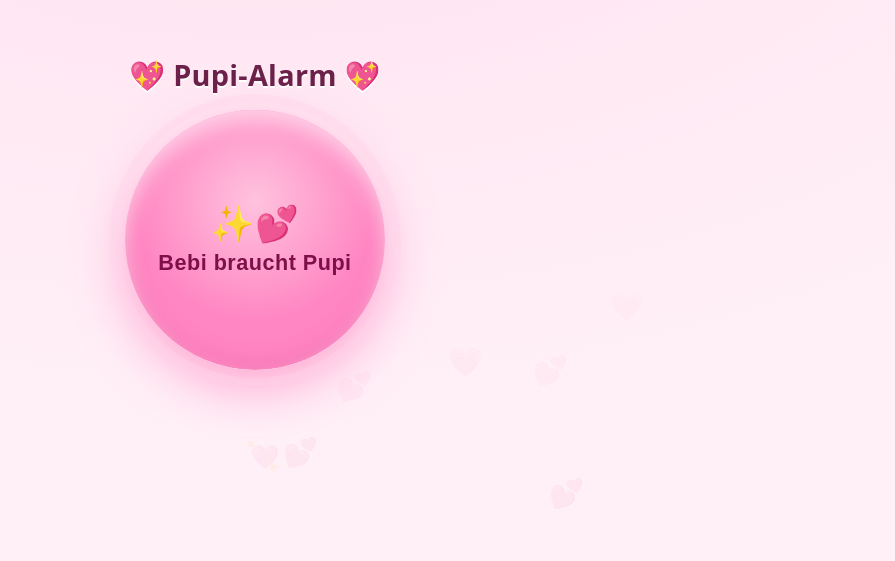
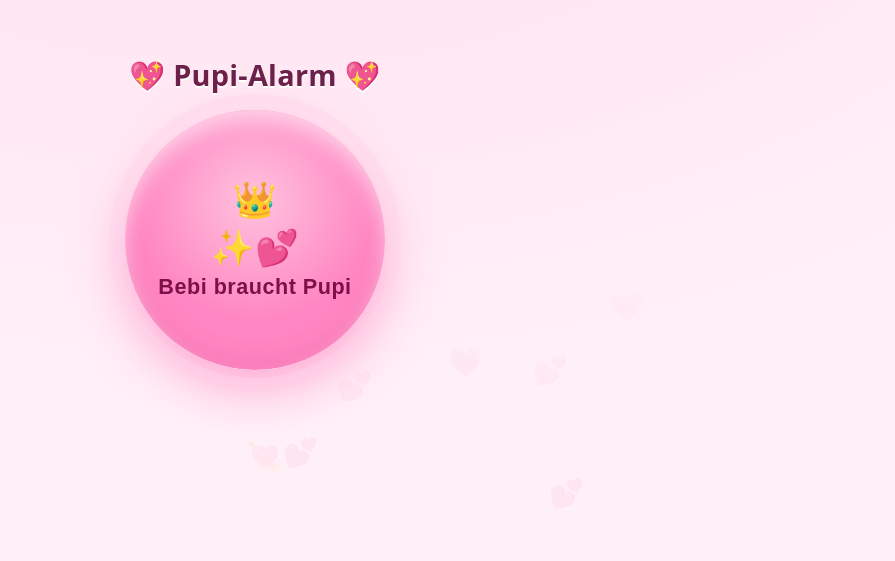
Before and after one commit to residentevill537-source/GFM, a plain HTML site: page index.html in a window 1280 px wide. Shown: the part 188-749 px from the top of the page, without its empty margins (385-1280 px from the left). Drawn offline with Linux system fonts and the light colour scheme.

Commit message:
Update index.html

```diff
--- a/index.html
+++ b/index.html
@@ -125,6 +125,7 @@
   <div class="wrap">
     <h1>💖 Pupi-Alarm 💖</h1>
     <button id="btn" class="btn">
+      <span class="emoji">👑</span>
       <span class="emoji">✨💕</span>
       Bebi braucht&nbsp;Pupi
     </button>
```
